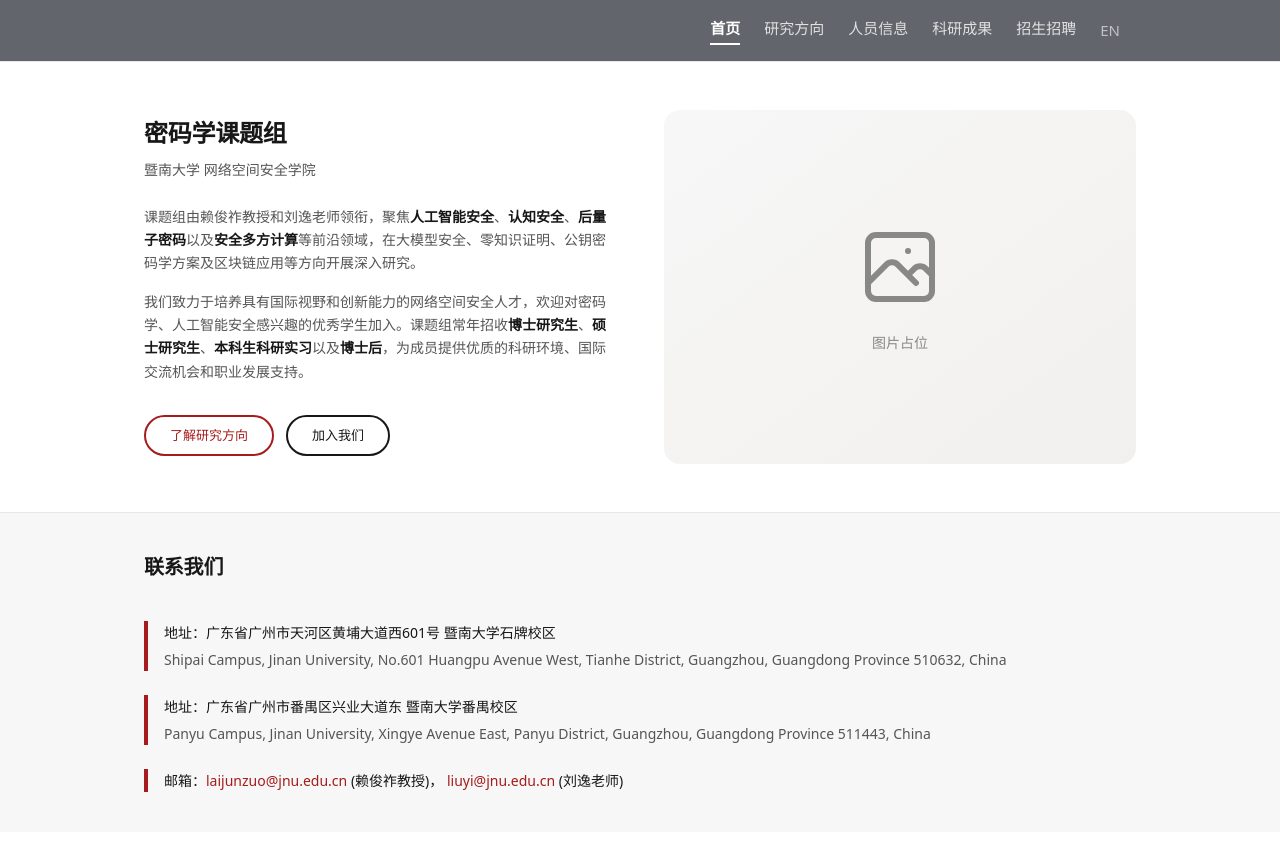
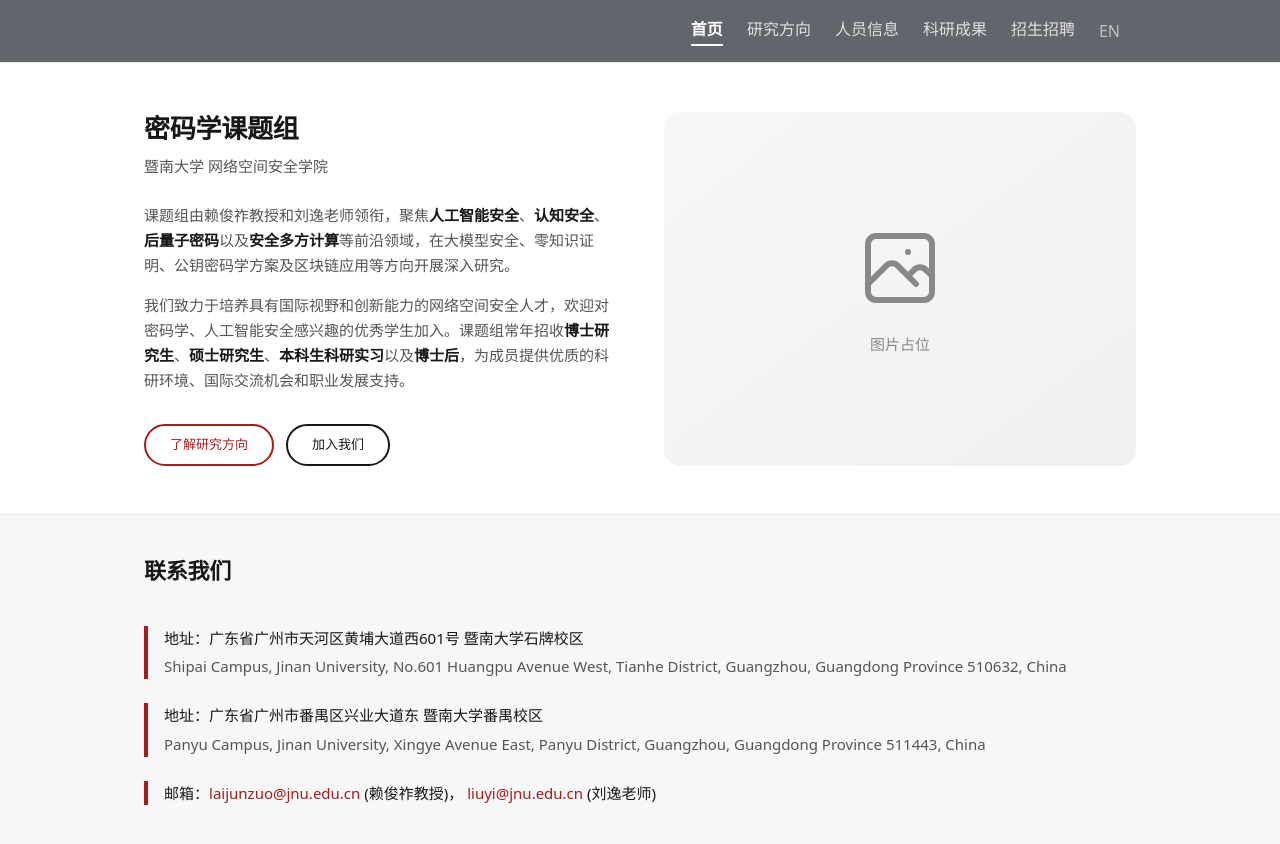
Before and after one commit to SummerBreeze/research-group-website, a Next.js app: page / in a window 1280 px wide. Built offline with nearby package versions, Linux system fonts and the light colour scheme.

Commit message:
适度增大全站字体
- body 正文从 14px 增加到 15px
- h1 从 24px 增加到 26px
- h2 从 20px 增加到 22px
- h3 从 16px 增加到 17px
- 导航栏从 15px 增加到 16px

Co-Authored-By: Claude Opus 5 (1M context) <noreply@anthropic.com>

```diff
--- a/app/components/Header.tsx
+++ b/app/components/Header.tsx
@@ -30,7 +30,7 @@ export default function Header() {
               <Link
                 key={item.href}
                 href={item.href}
-                className={`relative text-[15px] transition-colors pb-1 ${
+                className={`relative text-[16px] transition-colors pb-1 ${
                   pathname === item.href
                     ? 'text-white font-bold after:w-full'
                     : 'text-white/80 hover:text-white'
@@ -43,7 +43,7 @@ export default function Header() {
             ))}
             <button
               onClick={toggleLocale}
-              className="text-[15px] text-white/60 hover:text-white transition-colors"
+              className="text-[16px] text-white/60 hover:text-white transition-colors"
             >
               {locale === 'zh' ? 'EN' : '中文'}
             </button>
--- a/app/globals.css
+++ b/app/globals.css
@@ -27,7 +27,7 @@ body {
   background: var(--background);
   color: var(--foreground);
   font-family: var(--font-inter), system-ui, -apple-system, sans-serif;
-  font-size: 14px;
+  font-size: 15px;
   line-height: 1.65;
 }
 
@@ -40,7 +40,7 @@ html {
 }
 
 h1 {
-  font-size: 24px;
+  font-size: 26px;
   font-weight: 600;
   line-height: 1.35;
   letter-spacing: -0.01em;
@@ -48,21 +48,21 @@ h1 {
 }
 
 h2 {
-  font-size: 20px;
+  font-size: 22px;
   font-weight: 600;
   line-height: 1.4;
   letter-spacing: -0.01em;
 }
 
 h3 {
-  font-size: 16px;
+  font-size: 17px;
   font-weight: 500;
   line-height: 1.5;
   color: var(--color-primary-black);
 }
 
 p {
-  font-size: 14px;
+  font-size: 15px;
   line-height: 1.65;
 }
 
```
